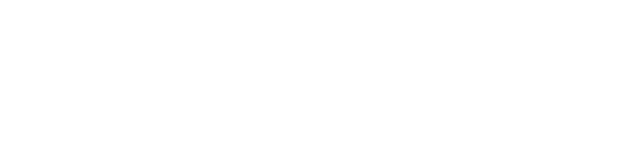
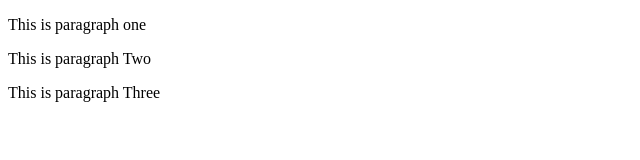
Before and after one commit to Rakibul159/Rakibul, a plain HTML site: page index.html in a window 1280 px wide. Shown: the whole page, without its empty margins (0-640 px from the left). Drawn offline with Linux system fonts and the light colour scheme.

Commit message:
three paragraph added

```diff
--- a/index.html
+++ b/index.html
@@ -5,5 +5,9 @@
     <meta name="viewport" content="width=device-width, initial-scale=1.0" />
     <title>This my first website</title>
   </head>
-  <body></body>
+  <body>
+    <p>This is paragraph one</p>
+    <p>This is paragraph Two</p>
+    <p>This is paragraph Three</p>
+  </body>
 </html>
```
